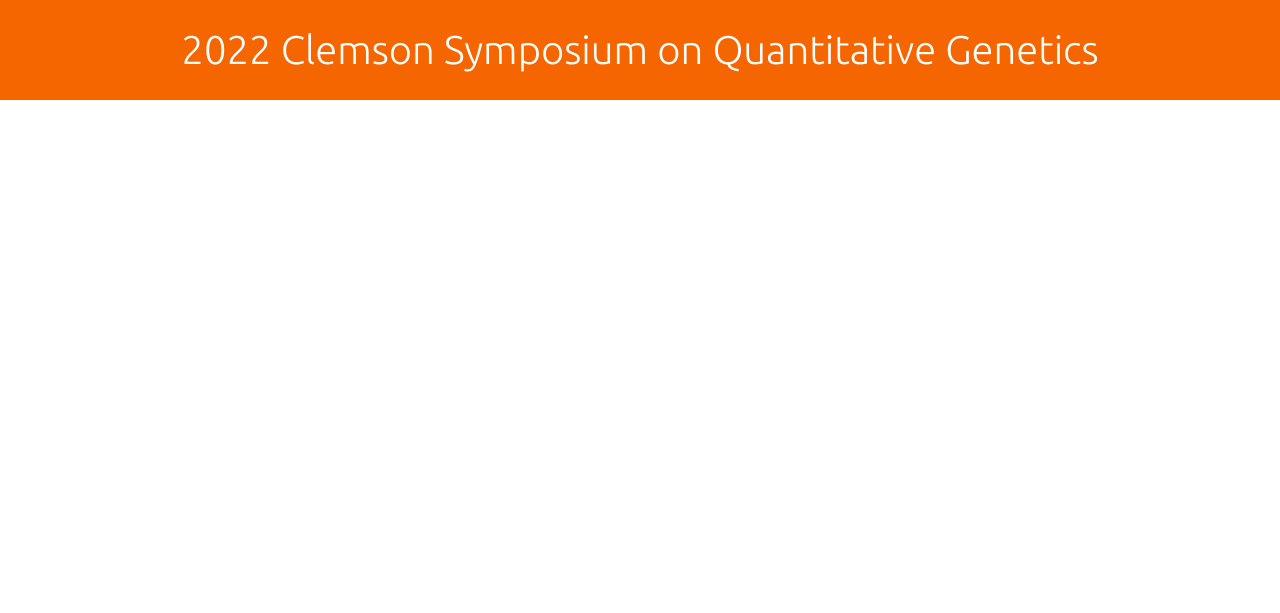
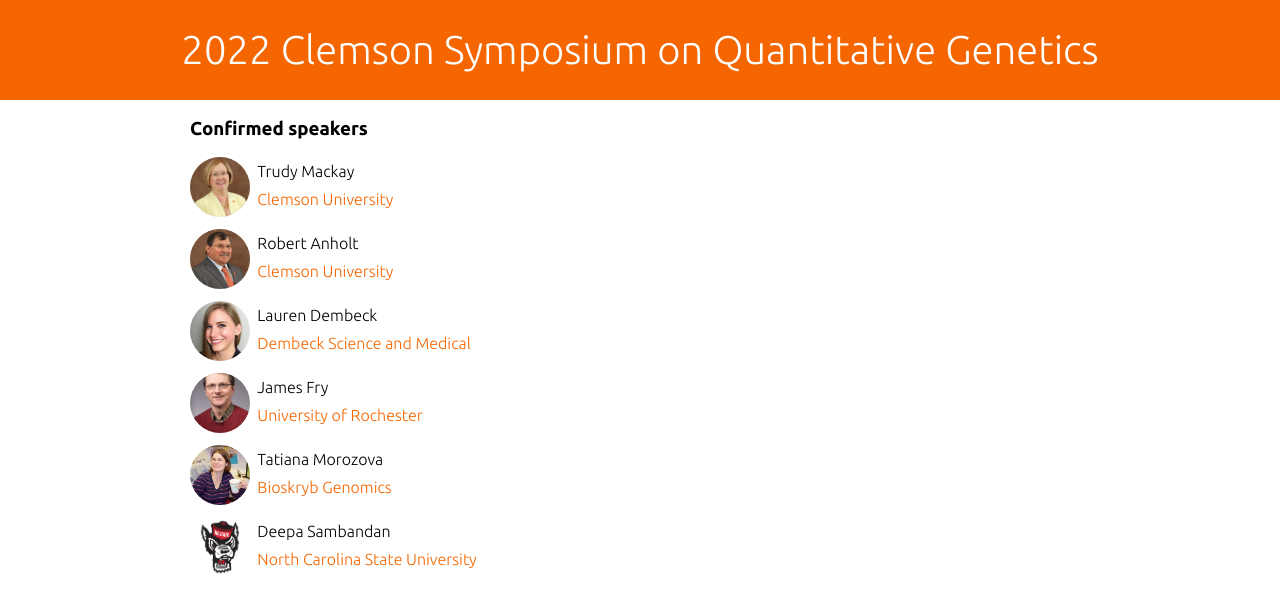
Before and after one commit to macanholt-labs/macanholt-labs.github.io, a Jekyll site: the page built from _pages/index.md, in a window 1280 px wide. Shown: the top 613 px of the page. Built offline with Jekyll 4.4.1, drawn with Linux system fonts in a browser that asks for light colours; some web fonts are replaced.

Commit message:
add speakers

```diff
--- a/_pages/index.md
+++ b/_pages/index.md
@@ -4,3 +4,41 @@ layout: pages
 active: home
 permalink: /index.html
 ---
+
+### Confirmed speakers
+
+<p style="line-height: 28px;">
+<img src="files/mackay.jpg" class="rounded">
+&nbsp;&nbsp;Trudy Mackay<br>
+&nbsp;&nbsp;<a href="https://scienceweb.clemson.edu/chg/" target="_blank">Clemson University</a>
+</p>
+
+<p style="line-height: 28px;">
+<img src="files/anholt.jpg" class="rounded">
+&nbsp;&nbsp;Robert Anholt<br>
+&nbsp;&nbsp;<a href="https://scienceweb.clemson.edu/chg/" target="_blank">Clemson University</a>
+</p>
+
+<p style="line-height: 28px;">
+<img src="files/dembeck.jpeg" class="rounded">
+&nbsp;&nbsp;Lauren Dembeck<br>
+&nbsp;&nbsp;<a href="https://laurendembeck.com" target="_blank">Dembeck Science and Medical</a>
+</p>
+
+<p style="line-height: 28px;">
+<img src="files/fry.jpg" class="rounded">
+&nbsp;&nbsp;James Fry<br>
+&nbsp;&nbsp;<a href="https://www.sas.rochester.edu/bio/people/faculty/fry_james/index.html" target="_blank">University of Rochester</a>
+</p>
+
+<p style="line-height: 28px;">
+<img src="files/morozova.jpeg" class="rounded">
+&nbsp;&nbsp;Tatiana Morozova<br>
+&nbsp;&nbsp;<a href="https://www.bioskryb.com" target="_blank">Bioskryb Genomics</a>
+</p>
+
+<p style="line-height: 28px;">
+<img src="files/wolfpack.png" class="rounded">
+&nbsp;&nbsp;Deepa Sambandan<br>
+&nbsp;&nbsp;<a href="https://www.ncsu.edu" target="_blank">North Carolina State University</a>
+</p>
--- a/css/minimal.css
+++ b/css/minimal.css
@@ -14,7 +14,7 @@ body {
   text-align: left;
   max-width: 900px;
   margin: auto;
-  padding: 50px;
+  padding: 100px;
 }
 
 a {
@@ -171,7 +171,7 @@ ul.nav li a.active {
   body {
 
     padding: 30px;
-    padding-top: 50px;
+    padding-top: 40px;
 
   }
 
@@ -207,3 +207,11 @@ th, td {
     padding-bottom: 0px;
     vertical-align: top;
 }
+
+img.rounded {
+  object-fit: cover;
+  border-radius: 50%;
+  height: 60px;
+  width: 60px;
+	float: left;
+}
```
Also changed, not shown: files/anholt.jpg (added), files/dembeck.jpeg (added), files/fry.jpg (added), files/mackay.jpg (added), files/morozova.jpeg (added), files/wolfpack.png (added), 9 other files.
